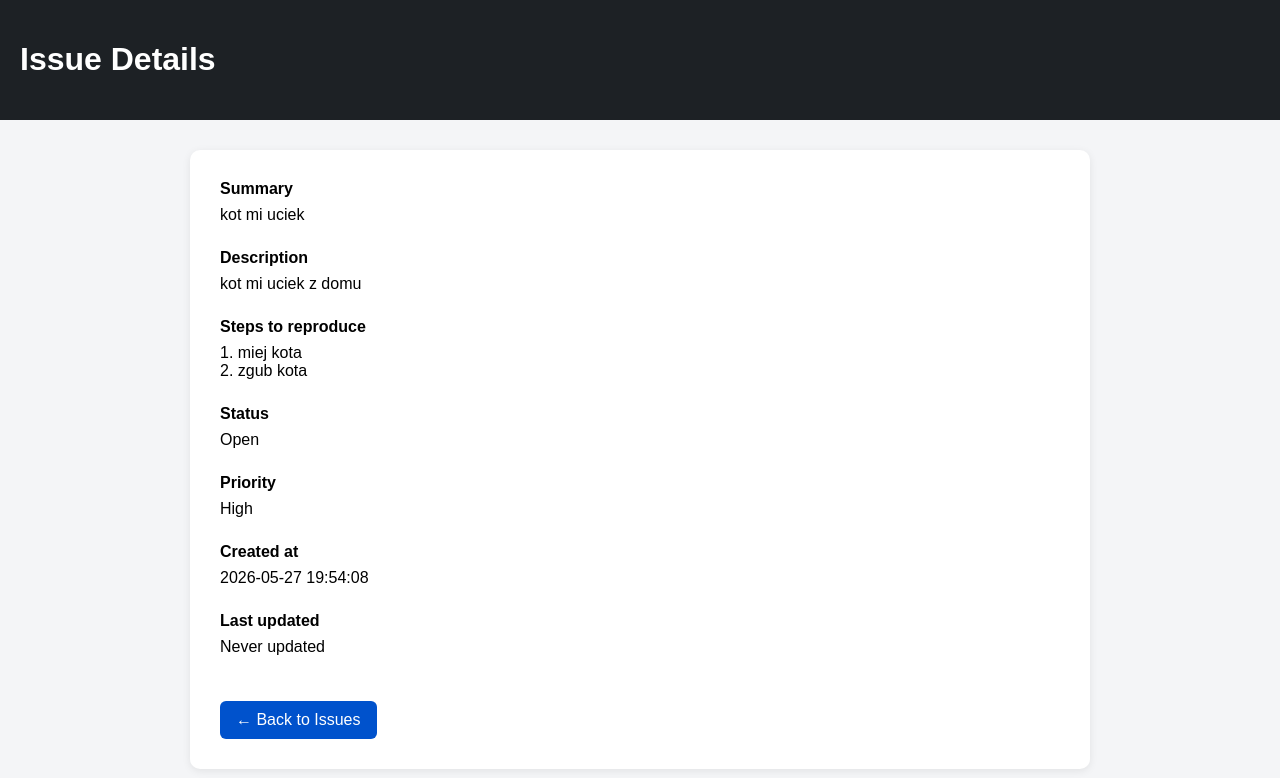
After one commit to emeliqq/Issue-Tracker, a PHP site: page /issue.php?id=6a172fc0eb03f in a window 1280 px wide. The commit adds this page. Shown: the top 778 px of the page. Run offline with PHP 8.4, Linux system fonts and the light colour scheme.

Commit message:
Add issue details card

```diff
--- a/app/models/IssueRepository.php
+++ b/app/models/IssueRepository.php
@@ -27,4 +27,19 @@ class IssueRepository
             json_encode($issues, JSON_PRETTY_PRINT)
         );
     }
+
+    public function findById(string $id): ?array
+{
+    $issues = $this->getAll();
+
+    foreach ($issues as $issue) {
+
+        if (($issue['id'] ?? '') === $id) {
+            return $issue;
+        }
+
+    }
+
+    return null;
 }
+}
--- a/data/issues.json
+++ b/data/issues.json
@@ -1,33 +1,12 @@
 [
     {
-        "title": "ky",
-        "description": "ukyu",
-        "priority": "Low",
-        "status": "Open",
-        "created_at": "2026-05-27 19:25:15"
-    },
-    {
-        "title": "",
-        "description": "something missing",
-        "steps_to_reproduce": "1. open something missing",
-        "priority": "Medium",
-        "status": "Open",
-        "created_at": "2026-05-27 19:30:16"
-    },
-    {
-        "title": "",
-        "description": "something missing",
-        "steps_to_reproduce": "1. open something missing",
-        "priority": "Medium",
-        "status": "Open",
-        "created_at": "2026-05-27 19:33:46"
-    },
-    {
-        "summary": "kot mi uciekl",
-        "description": "kot mi uciekl z domu\r\n",
+        "id": "6a172fc0eb03f",
+        "summary": "kot mi uciek",
+        "description": "kot mi uciek z domu",
         "steps_to_reproduce": "1. miej kota\r\n2. zgub kota",
         "priority": "High",
         "status": "Open",
-        "created_at": "2026-05-27 19:35:39"
+        "created_at": "2026-05-27 19:54:08",
+        "updated_at": null
     }
 ]
--- /dev/null
+++ b/public/issue.php
@@ -0,0 +1,165 @@
+<?php
+
+require_once '../app/models/IssueRepository.php';
+
+$repo = new IssueRepository();
+
+$id = $_GET['id'] ?? '';
+
+$issue = $repo->findById($id);
+
+if (!$issue) {
+    die('Issue not found.');
+}
+
+?>
+
+<!DOCTYPE html>
+<html lang="en">
+<head>
+    <meta charset="UTF-8">
+    <meta name="viewport" content="width=device-width, initial-scale=1.0">
+    <title>Issue Details</title>
+
+    <style>
+
+        body {
+            font-family: Arial, sans-serif;
+            background: #f4f5f7;
+            margin: 0;
+        }
+
+        header {
+            background: #1d2125;
+            color: white;
+            padding: 20px;
+        }
+
+        .container {
+            width: 90%;
+            max-width: 900px;
+            margin: 30px auto;
+        }
+
+        .issue-box {
+            background: white;
+            padding: 30px;
+            border-radius: 10px;
+            box-shadow: 0 2px 8px rgba(0,0,0,0.08);
+        }
+
+        .section {
+            margin-bottom: 25px;
+        }
+
+        .label {
+            font-weight: bold;
+            margin-bottom: 8px;
+        }
+
+        .back-btn {
+            display: inline-block;
+            margin-top: 20px;
+            text-decoration: none;
+            background: #0052cc;
+            color: white;
+            padding: 10px 16px;
+            border-radius: 6px;
+        }
+
+    </style>
+
+</head>
+<body>
+
+<header>
+    <h1>Issue Details</h1>
+</header>
+
+<div class="container">
+
+    <div class="issue-box">
+
+        <div class="section">
+
+            <div class="label">
+                Summary
+            </div>
+
+            <?= htmlspecialchars($issue['summary'] ?? '') ?>
+
+        </div>
+
+        <div class="section">
+
+            <div class="label">
+                Description
+            </div>
+
+            <?= nl2br(htmlspecialchars($issue['description'] ?? '')) ?>
+
+        </div>
+
+        <div class="section">
+
+            <div class="label">
+                Steps to reproduce
+            </div>
+
+            <?= nl2br(htmlspecialchars($issue['steps_to_reproduce'] ?? '')) ?>
+
+        </div>
+
+        <div class="section">
+
+            <div class="label">
+                Status
+            </div>
+
+            <?= htmlspecialchars($issue['status'] ?? '') ?>
+
+        </div>
+
+        <div class="section">
+
+            <div class="label">
+                Priority
+            </div>
+
+            <?= htmlspecialchars($issue['priority'] ?? '') ?>
+
+        </div>
+
+        <div class="section">
+
+            <div class="label">
+                Created at
+            </div>
+
+            <?= htmlspecialchars($issue['created_at'] ?? '') ?>
+
+        </div>
+
+        <div class="section">
+
+            <div class="label">
+                Last updated
+            </div>
+
+            <?= htmlspecialchars($issue['updated_at'] ?? 'Never updated') ?>
+
+        </div>
+
+        <a
+            href="issues.php"
+            class="back-btn"
+        >
+            ← Back to Issues
+        </a>
+
+    </div>
+
+</div>
+
+</body>
+</html>
```
Also changed, not shown: public/issues.php (+26 -4 lines).
